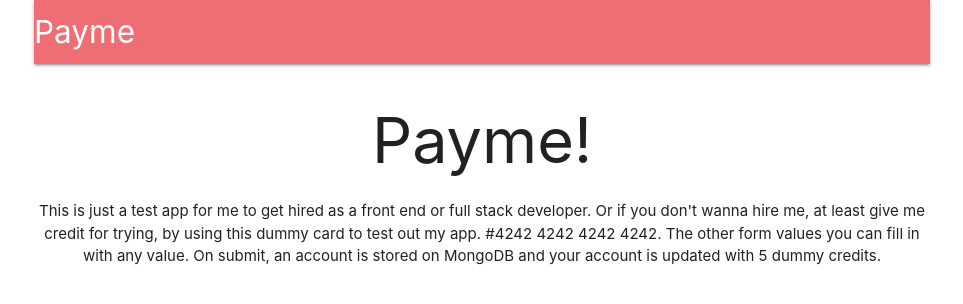
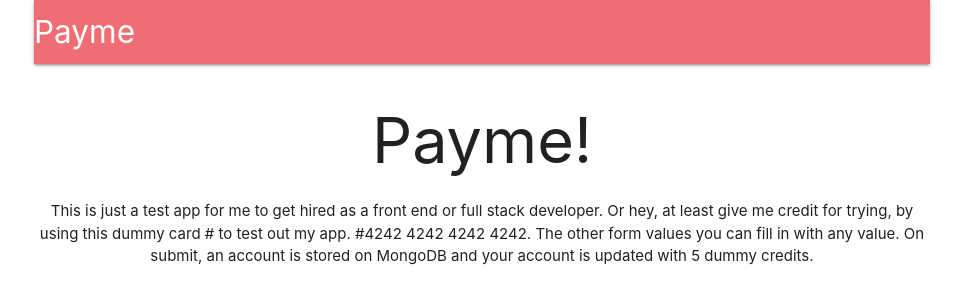
Before and after one commit to AhmedrAshraf/payme, a React (Create React App) app in the folder client/: page / in a window 1280 px wide. Shown: the top 304 px of the page, without its empty margins (158-1121 px from the left). Built offline with nearby package versions, Linux system fonts and the light colour scheme; no server answers.

Commit message:
update app

```diff
--- a/client/src/components/landing.js
+++ b/client/src/components/landing.js
@@ -7,12 +7,10 @@ const Landing = () => {
       Payme!
       </h1>
       <p>This is just a test app for me to get hired as a front end or full stack developer.
-      Or if you don't wanna hire me, at least give me credit for trying, by using this dummy card
+      Or hey, at least give me credit for trying, by using this dummy card #
       to test out my app. #4242 4242 4242 4242. The other form values you can fill in with any value.
       On submit, an account is stored on MongoDB and your account is updated with 5 dummy credits.
       </p>
-
-
     </div>
   );
 }
```
